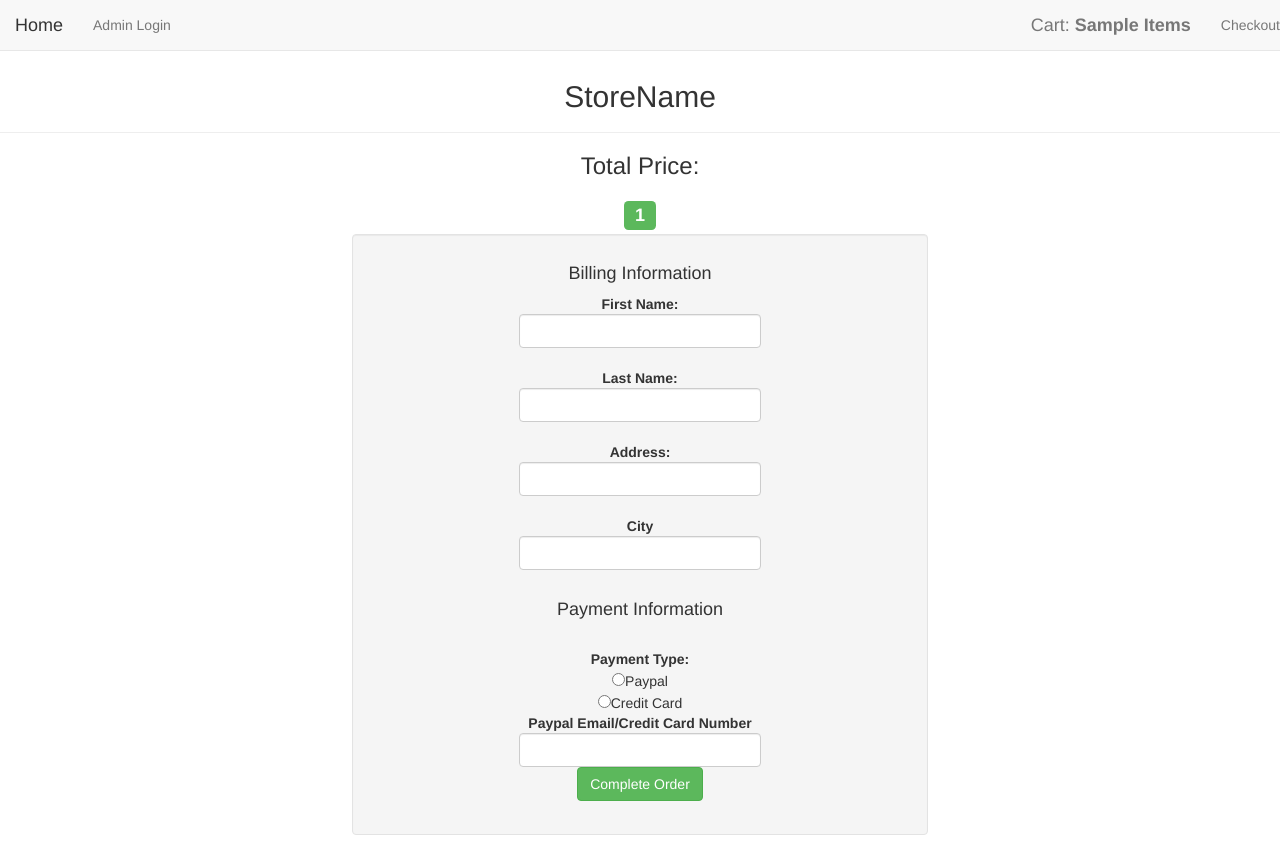
After one commit to Casie/djangostore, a Django app: template SimpleStore/store/templates/checkout.html in a window 1280 px wide. The commit adds this page. Run offline with Django 3.2, Linux system fonts and the light colour scheme; the template is opened without the code that fills it: most values are stand-ins (such as "Sample title", 1, 10 or a date in 2020); parts of the project's set-up code (start-up, migrations or seed data) failed here and were passed over; some libraries are stand-ins or nearby versions.

Commit message:
complete order method

```diff
--- a/SimpleStore/store/templates/cart.html
+++ b/SimpleStore/store/templates/cart.html
@@ -11,7 +11,7 @@
 			<li><a href="/admin-login/">Admin Login</a></li>
 		</ul>
 		<ul class = "nav navbar-nav navbar-right">
-			<li><a class = "navbar-brand" href="#">Cart: <b>{{cart_items}} Items </b></a></li>
+			<li><a class = "navbar-brand" href="#">Cart: <b>{{cart_size}} Items </b></a></li>
 			<li><a href="/cart/checkout/">Checkout</a></li>
 		</ul>
 	</nav>
@@ -39,7 +39,7 @@
 		<div>
 			<h3>Total Price: <br> <br><span class = "label label-success">{{total_price}}</span></h3>
 			<br>
-			{% for item in cart_items %}
+			{% for item in cart_size %}
 			<div class = "media">
 				<a class = "pull-left" href="#">
 					<img class = "media-object imgscale" src={{item.imglink}}/>
--- a/SimpleStore/store/templates/catalog.html
+++ b/SimpleStore/store/templates/catalog.html
@@ -7,11 +7,11 @@
 <body>
 	<nav class = "navbar navbar-default navbar-fixed-top">
 		<ul class = "nav navbar-nav navbar-left">
-			<li><a class = "navbar-brand" href="#">Home</a></li>
+			<li><a class = "navbar-brand" href="/">Home</a></li>
 			<li><a href="/admin-login/">Admin Login</a></li>
 		</ul>
 		<ul class = "nav navbar-nav navbar-right">
-			<li><a class = "navbar-brand" href="#">Cart: <b>{{cart_items}} Items </b></a></li>
+			<li><a class = "navbar-brand" href="/cart/">Cart: <b>{{cart_size}} Items </b></a></li>
 			<li><a href="/cart/checkout/">Checkout</a></li>
 		</ul>
 	</nav>
--- /dev/null
+++ b/SimpleStore/store/templates/checkout.html
@@ -0,0 +1,68 @@
+<html>
+	<script src="http://code.jquery.com/jquery-2.1.1.js"></script>
+	<link href="http://maxcdn.bootstrapcdn.com/bootstrap/3.2.0/css/bootstrap.min.css" rel="stylesheet">
+	<script src="http://maxcdn.bootstrapcdn.com/bootstrap/3.2.0/js/bootstrap.min.js"></script>
+<head>
+</head>
+<body>
+	<nav class = "navbar navbar-default navbar-fixed-top">
+		<ul class = "nav navbar-nav navbar-left">
+			<li><a class = "navbar-brand" href="#">Home</a></li>
+			<li><a href="/admin-login/">Admin Login</a></li>
+		</ul>
+		<ul class = "nav navbar-nav navbar-right">
+			<li><a class = "navbar-brand" href="#">Cart: <b>{{cart_size}} Items </b></a></li>
+			<li><a href="/cart/checkout/">Checkout</a></li>
+		</ul>
+	</nav>
+	<br>
+	<br>
+	<div class = "page-header" style = "text-align:center">
+		<h2>StoreName</h2>
+	</div>
+	<style type = "text/css">
+	.centerdv
+	{
+		width:45%;
+		margin-left:auto;
+		margin-right:auto;
+		text-align:center;
+	}
+	.imgscale
+	{
+		max-width:64;
+		max-height:64;
+	}
+	</style>
+	<div class = "contaier centerdv">
+		<h3>Total Price: <br> <br> <span class = "label label-success">{{total_price}}</span></h3>
+		<div class = "well">
+			<form method = "post" action = "complete/" class = "centerdv">
+				{% csrf_token %}
+				<h4>Billing Information</h4>
+				<b>First Name:</b>
+				<input type = "text" input name = "first_name" class = "form-control">
+				<br>
+				<b>Last Name:</b>
+				<input type = "text" input name = "last_name" class = "form-control">
+				<br>
+				<b>Address:</b>
+				<input type = "text" name = "address" class = "form-control">
+				<br>
+				<b>City</b>
+				<input type = "text" name = "city" class = "form-control">
+				<br>
+				<h4>Payment Information</h4>
+					<br>
+					<b>Payment Type: </b>
+					<br>
+					<input type = "radio" name = "payment" value = "paypal">Paypal
+					<br>
+					<input type = "radio" name = "payment" value = "credit_card">Credit Card
+					<br>
+					<b>Paypal Email/Credit Card Number</b>
+					<input type = "text" class = "form-control" name = "payment_data">
+
+					<input type = "submit" value = "Complete Order" class = "btn btn-success">
+				</form>
+			</div>
```
Also changed, not shown: SimpleStore/store/views.py (+30 -2 lines).
